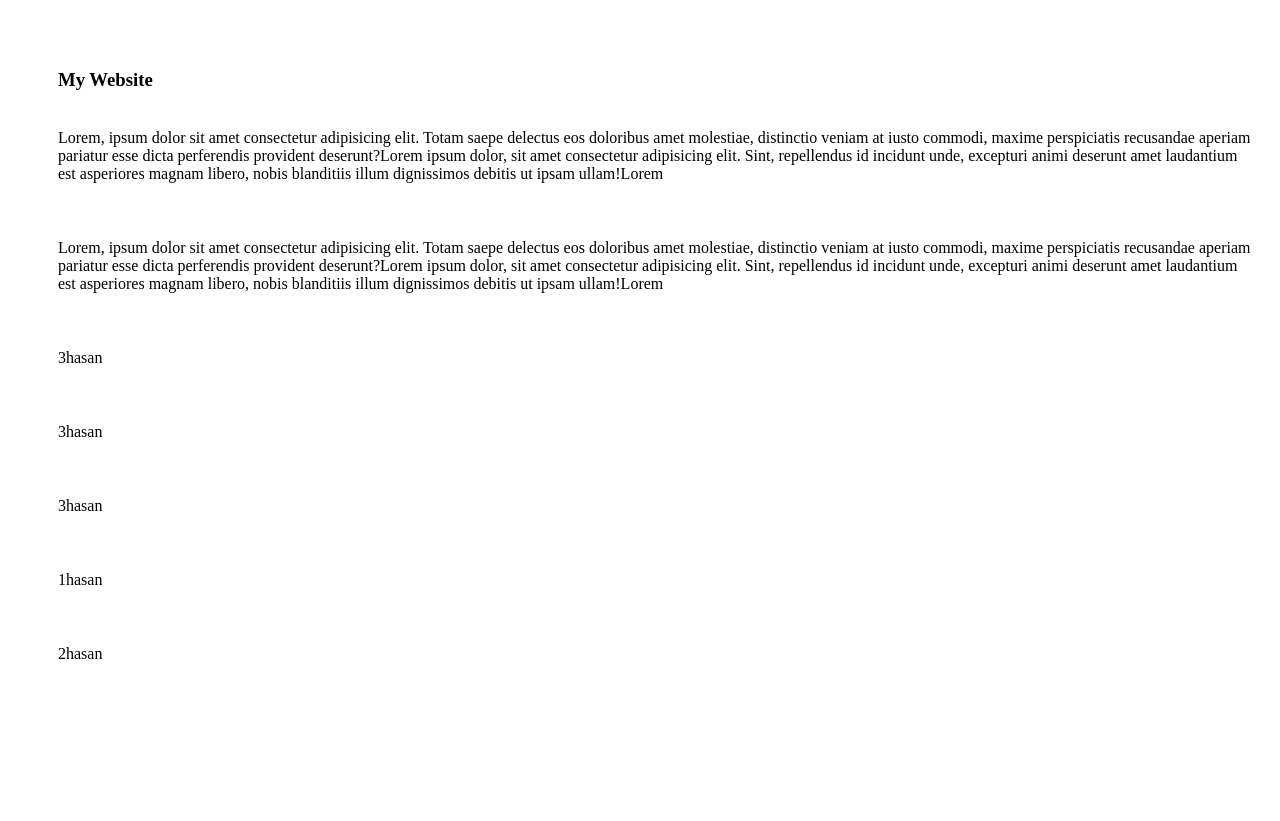
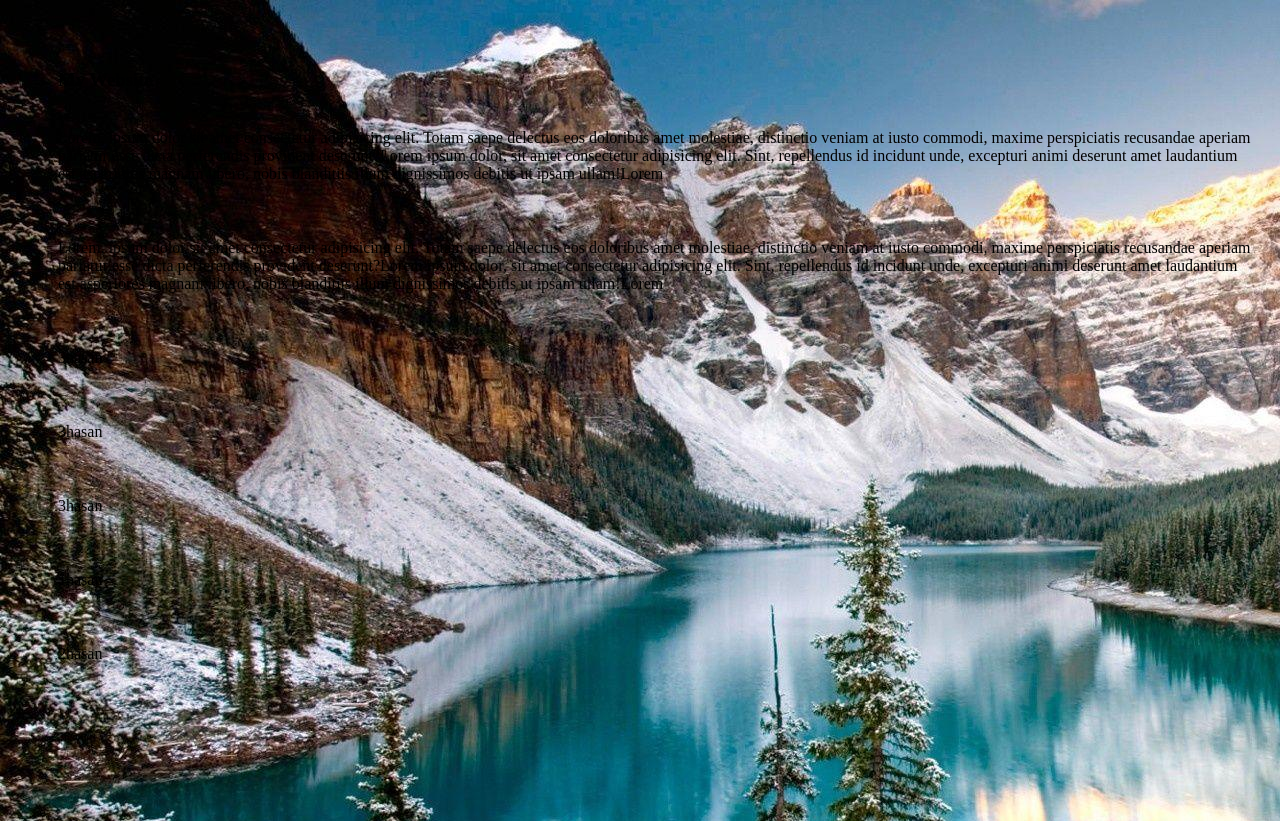
Before and after one commit to Tahative/Second-repo, a plain HTML site: page index.html in a window 1280 px wide. Drawn offline with Linux system fonts and the light colour scheme.

Commit message:
image link edit

```diff
--- a/file/style.css
+++ b/file/style.css
@@ -1,5 +1,5 @@
 html{
-    background-image: url(./file/bg.jpg);
+    background-image: url(./bg.jpg);
     background-size: cover auto;
     background-repeat: no-repeat;
 
```
